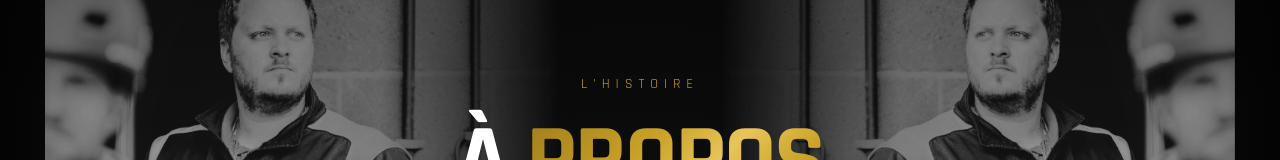
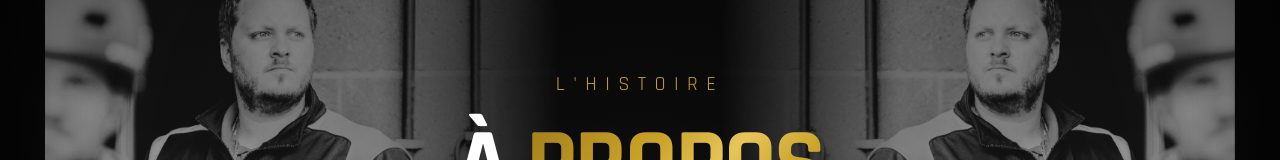
Before and after one commit to PerformancePrestigeAcademy/performance-prestige-academy, a React (Vite) app: page /a-propos in a window 1280 px wide. Shown: the part 248-408 px from the top of the page. Built offline with nearby package versions, Linux system fonts and the light colour scheme.

Commit message:
PATCH 022 v3

```diff
--- a/src/Pages/APropos.tsx
+++ b/src/Pages/APropos.tsx
@@ -188,18 +188,9 @@ export default function AProposPage() {
     />
 
     <div className="relative z-10">
-      <p
-        className="
-          mb-5
-          font-racing
-          text-xl
-          tracking-[0.42em]
-          text-[#C9A227]
-          sm:text-sm
-        "
-      >
-        L&apos;HISTOIRE
-      </p>
+      <p className="mb-5 font-racing text-xl tracking-[0.42em] text-[#C9A227]">
+  L&apos;HISTOIRE
+</p>
 
       <h1
         className="
```
